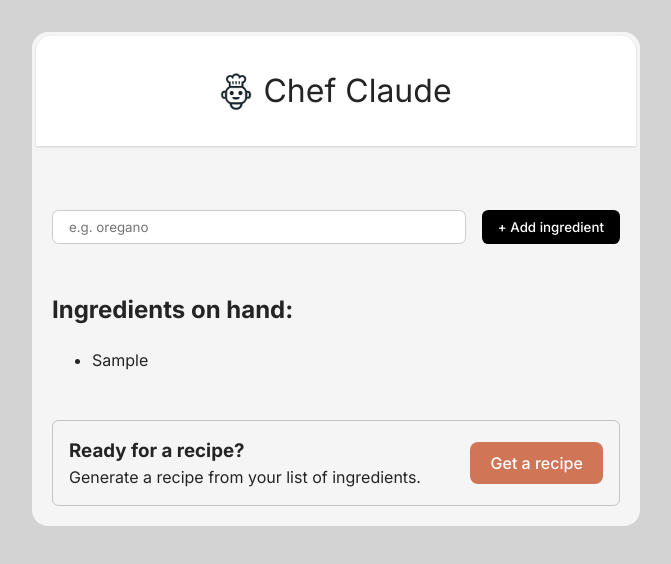
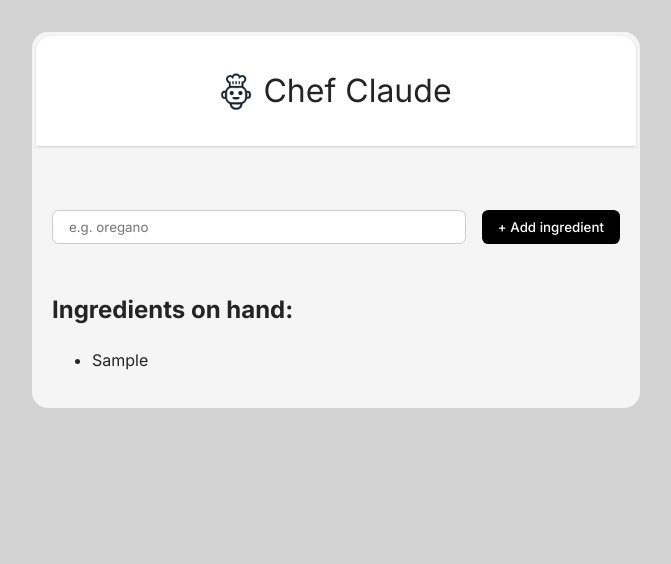
Before and after one commit to heidi37/chef-claude, a React (Vite) app: page / in a window 1280 px wide. Both pictures are taken after typing "Sample" into the empty fields and a click on the input "+ Add ingredient". Shown: the top 564 px of the page, without its empty margins (304-975 px from the left). Built offline with nearby package versions, Linux system fonts and the light colour scheme.

Commit message:
[TASK} Conditionally render get recipe only option if more than 3 ingredients

```diff
--- a/src/MainApp.jsx
+++ b/src/MainApp.jsx
@@ -31,13 +31,15 @@ export default function Body() {
         <ul className="ingredients-list" aria-live="polite">
           {ingredientsList}
         </ul>
-        <div className="get-recipe-container">
+        { ingredientsList.length > 3 &&
+          <div className="get-recipe-container">
           <div>
             <h3>Ready for a recipe?</h3>
             <p>Generate a recipe from your list of ingredients.</p>
           </div>
           <button>Get a recipe</button>
         </div>
+        }
       </section>
       }
     </main>
```
